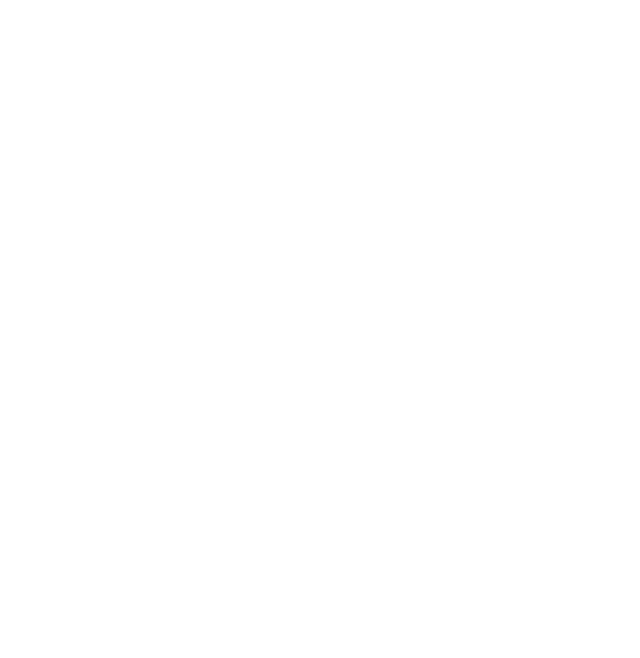
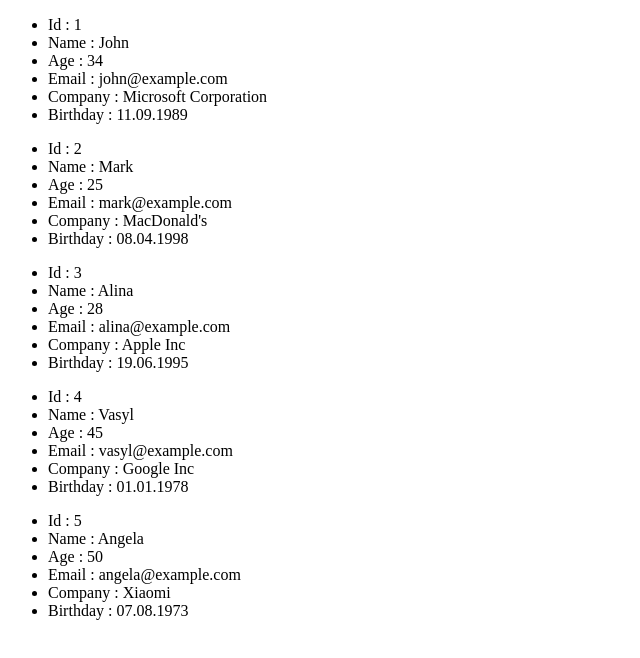
Before and after one commit to OleksandrYatskiv/Homework-53, a website built with webpack: page public/index.html in a window 1280 px wide. Shown: the whole page, without its empty margins (0-640 px from the left). Built offline with nearby package versions, Linux system fonts and the light colour scheme.

Commit message:
Finished project

```diff
--- a/public/index.html
+++ b/public/index.html
@@ -3,9 +3,10 @@
 <head>
     <meta charset="UTF-8">
     <meta name="viewport" content="width=device-width, initial-scale=1.0">
+    <script src="bundle.js"></script>
     <title>Homework 53</title>
 </head>
 <body>
-
+    <div class="wrapp"></div>
 </body>
 </html>
--- /dev/null
+++ b/src/components/render.js
@@ -0,0 +1,23 @@
+function renderUsers(data, wrapper) {
+    data.forEach(user => {
+        const ul = document.createElement('ul');
+        const id = document.createElement('li');
+        const name = document.createElement('li');
+        const age = document.createElement('li');
+        const email = document.createElement('li');
+        const company = document.createElement('li');
+        const birthday = document.createElement('li');
+
+        id.innerText = `Id : ${user.id}`;
+        name.innerText = `Name : ${user.name}`;
+        age.innerText = `Age : ${user.age}`;
+        email.innerText = `Email : ${user.email}`;
+        company.innerText = `Company : ${user.company}`;
+        birthday.innerText = `Birthday : ${user.birthday}`;
+
+        ul.append(id, name, age, email, company, birthday);
+        wrapper.append(ul);
+    });
+}
+
+export default renderUsers;
--- a/src/index.js
+++ b/src/index.js
@@ -0,0 +1,7 @@
+import { data } from "./components/data.js";
+import renderUsers from "./components/render.js";
+
+document.addEventListener('DOMContentLoaded', () => {
+    const wrapp = document.querySelector('.wrapp');
+    renderUsers(data, wrapp);
+});
--- /dev/null
+++ b/webpack.config.js
@@ -0,0 +1,9 @@
+const path = require('path');
+
+module.exports = {
+  entry: './src/index.js',
+  output: {
+    path: path.resolve(__dirname, 'dist'),
+    filename: 'bundle.js',
+  },
+};
```
Also changed, not shown: package.json (added, +27 -0 lines), 2 other files.
